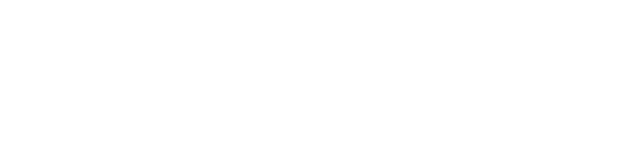
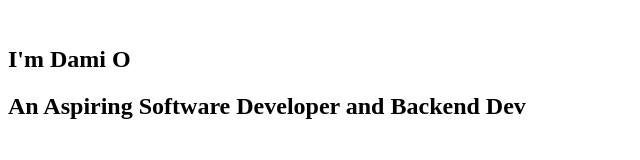
Before and after one commit to ddoyediran/simple-cv, a plain HTML site: page index.html in a window 1280 px wide. Shown: the whole page, without its empty margins (0-640 px from the left). Drawn offline with Linux system fonts and the light colour scheme.

Commit message:
more commit

```diff
--- a/index.html
+++ b/index.html
@@ -23,5 +23,11 @@
     <link rel="manifest" href="/site.webmanifest" />
     <title>Simple CV</title>
   </head>
-  <body></body>
+  <body>
+    <section class="top-container">
+      <img src="" alt="" class="top-image" />
+      <h1>I'm Dami O</h1>
+      <h2>An Aspiring Software Developer and Backend Dev</h2>
+    </section>
+  </body>
 </html>
```
